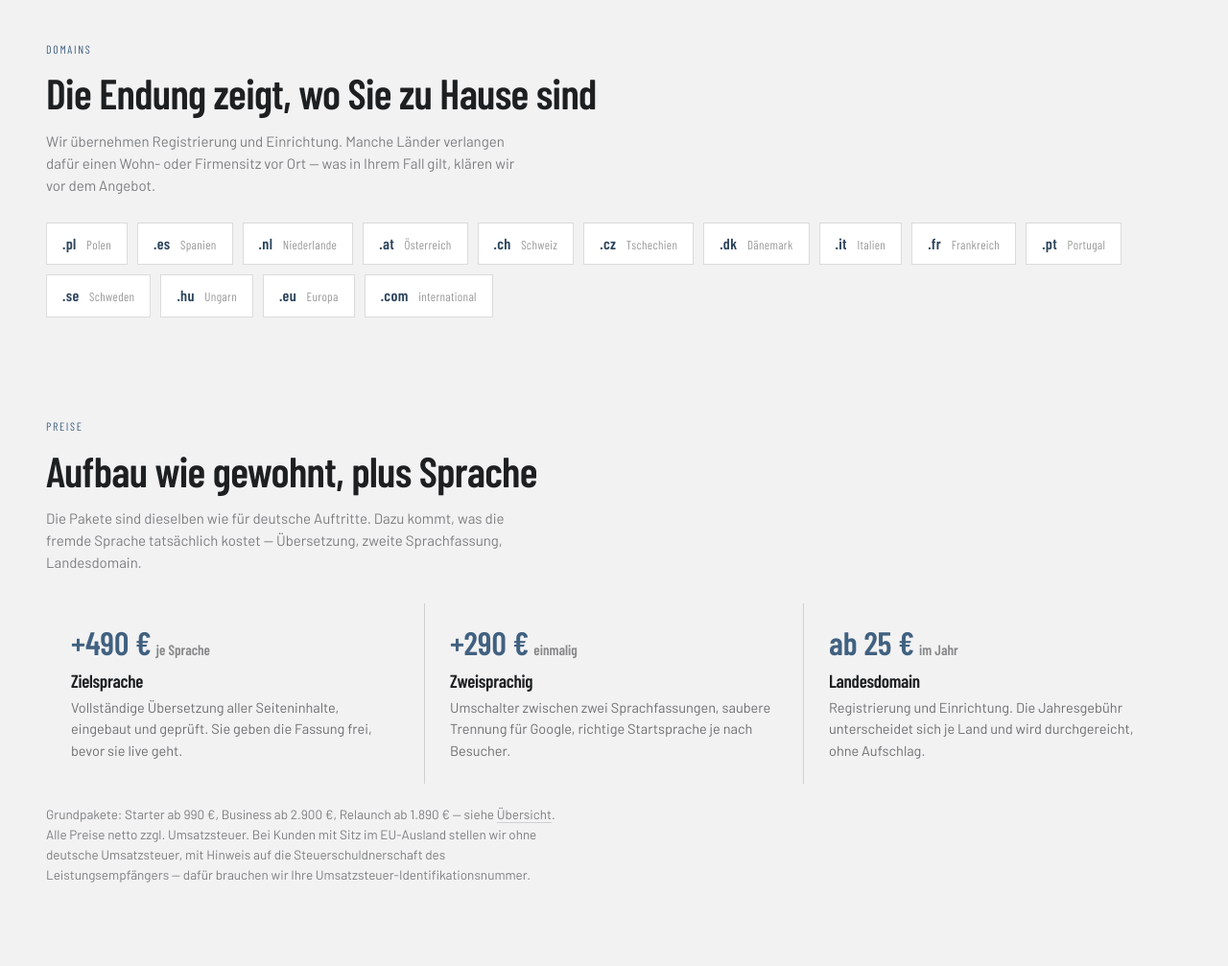
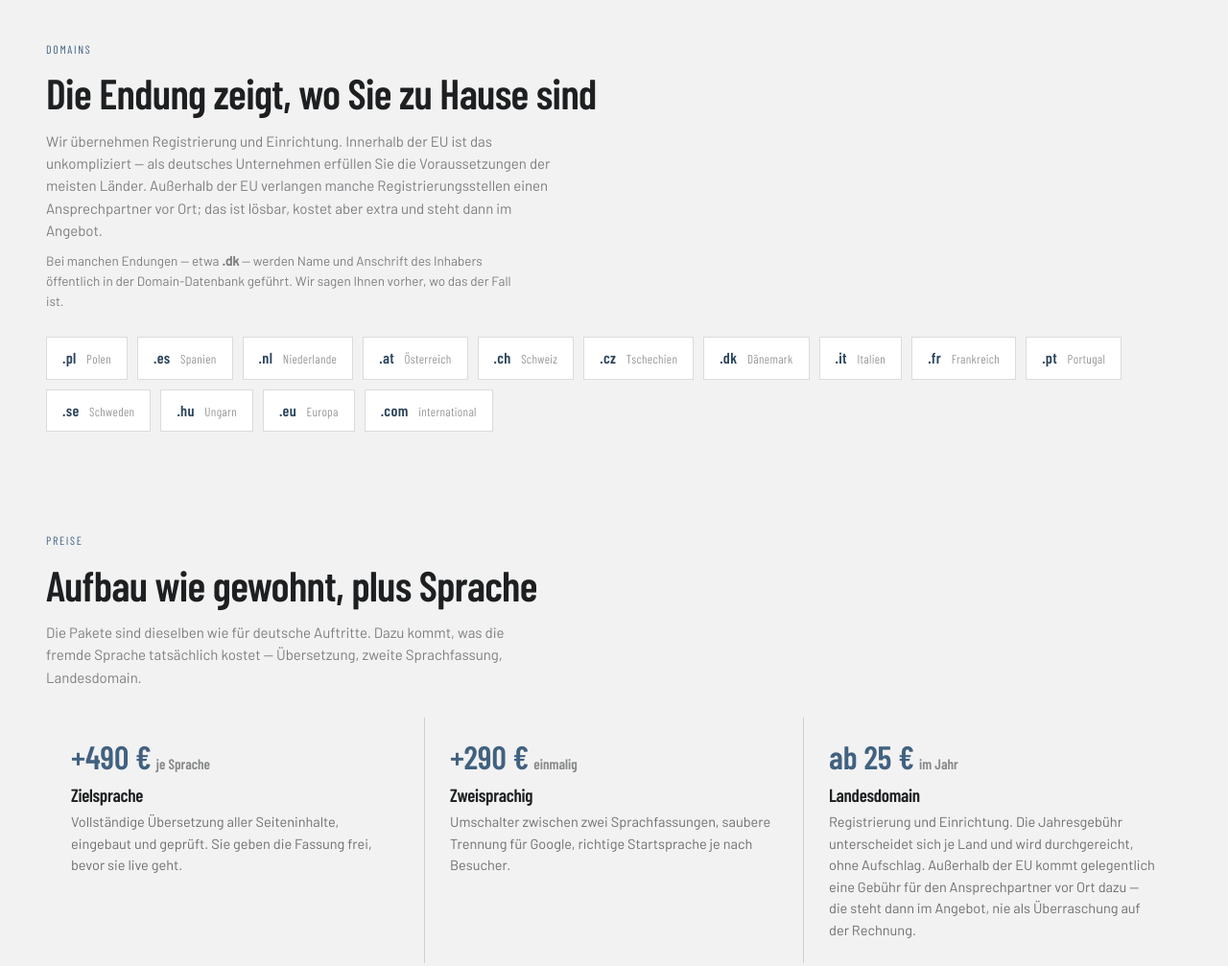
Before and after one commit to AeternusPublishing/digitalbau-nord, a plain HTML site: page international.html in a window 1280 px wide. Shown: the part 1880-2887 px from the top of the page at 96% size. Drawn offline with Linux system fonts and the light colour scheme.

Commit message:
Landingpage Ausland: Domain-Aussagen praezisiert
Aus der Recherche zwei Punkte eingearbeitet, die ein Angebot sonst sprengen:

1. WHOIS-Sichtbarkeit. Bei .dk werden Name und Anschrift auslaendischer
   Registranten NICHT anonymisiert — das steht oeffentlich. Wer eine Domain fuer
   einen Kunden registriert, muss das vorher wissen, nicht hinterher erklaeren.

2. Treuhandkosten. Innerhalb der EU unproblematisch (deutsche Ansaessigkeit
   genuegt, bei .fr/.it/.hu ist der Dienst kostenlos). Ausserhalb Europas
   dagegen erheblich: .no 112 EUR, .co.jp 268 EUR, .ad 673 EUR. Steht jetzt im
   Preisblock statt spaeter auf der Rechnung.

Belege als Kommentar in der Datei, damit sie bei der Finalisierung greifbar sind.
Enthaelt auch die Korrektur einer verbreiteten Falschangabe: .gr verlangt KEINE
Namensbindung an Firma oder Marke — die EETT-Verordnung 1110/6/2024 kennt in
Art. 7 Abs. 1 nur Zeitpriorita et. Mehrere Reseller behaupten das Gegenteil.

Bleibt Entwurf: noindex, nicht verlinkt.

Co-Authored-By: Claude Opus 4.8 <noreply@anthropic.com>

```diff
--- a/international.html
+++ b/international.html
@@ -210,7 +210,19 @@
 <section class="pad" style="padding-top:64px">
   <div class="kicker">Domains</div>
   <h2 class="h2">Die Endung zeigt, wo Sie zu Hause sind</h2>
-  <p class="muted" style="max-width:60ch;margin-top:14px">Wir übernehmen Registrierung und Einrichtung. Manche Länder verlangen dafür einen Wohn- oder Firmensitz vor Ort — was in Ihrem Fall gilt, klären wir vor dem Angebot.</p>
+  <p class="muted" style="max-width:64ch;margin-top:14px">Wir übernehmen Registrierung und Einrichtung. Innerhalb der EU ist das unkompliziert — als deutsches Unternehmen erfüllen Sie die Voraussetzungen der meisten Länder. Außerhalb der EU verlangen manche Registrierungsstellen einen Ansprechpartner vor Ort; das ist lösbar, kostet aber extra und steht dann im Angebot.</p>
+  <!-- Recherche 19.07.2026, für die Finalisierung:
+       .dk und .gr: keine Präsenzpflicht, weltweit registrierbar.
+       ACHTUNG .dk: WHOIS wird für ausländische Registranten NICHT anonymisiert —
+       Name und Anschrift stehen öffentlich. Seit 01.07.2026 nur noch 1 Jahr
+       Laufzeit und ausschließlich über einen Registrar.
+       .gr: 2 Jahre Laufzeit, First-come-first-served. Die verbreitete
+       Reseller-Behauptung, der Name müsse zur Firma passen, ist FALSCH
+       (EETT 1110/6/2024 Art. 7 Abs. 1 kennt nur Zeitpriorität).
+       Treuhanddienste: bei .fr/.it/.hu kostenlos (EU-Ansässigkeit genügt),
+       außerhalb Europas teuer — .no 112 €, .co.jp 268 €, .ad 673 €.
+       Für die volle Länderübersicht steht die Hauptrecherche noch aus. -->
+  <p class="muted" style="max-width:64ch;margin-top:10px;font-size:13.5px">Bei manchen Endungen — etwa <strong>.dk</strong> — werden Name und Anschrift des Inhabers öffentlich in der Domain-Datenbank geführt. Wir sagen Ihnen vorher, wo das der Fall ist.</p>
   <div class="laender">
     <span class="tld">.pl <span>Polen</span></span>
     <span class="tld">.es <span>Spanien</span></span>
@@ -247,7 +259,7 @@
     <div class="preis-zelle">
       <div class="p">ab 25 €<span>im Jahr</span></div>
       <h4>Landesdomain</h4>
-      <p>Registrierung und Einrichtung. Die Jahresgebühr unterscheidet sich je Land und wird durchgereicht, ohne Aufschlag.</p>
+      <p>Registrierung und Einrichtung. Die Jahresgebühr unterscheidet sich je Land und wird durchgereicht, ohne Aufschlag. Außerhalb der EU kommt gelegentlich eine Gebühr für den Ansprechpartner vor Ort dazu — die steht dann im Angebot, nie als Überraschung auf der Rechnung.</p>
     </div>
   </div>
   <p class="muted" style="font-size:13.5px;margin-top:22px;max-width:70ch">Grundpakete: Starter ab 990 €, Business ab 2.900 €, Relaunch ab 1.890 € — siehe <a href="index.html#preise" style="border-bottom:1px solid var(--divider)">Übersicht</a>. Alle Preise netto zzgl. Umsatzsteuer. Bei Kunden mit Sitz im EU-Ausland stellen wir ohne deutsche Umsatzsteuer, mit Hinweis auf die Steuerschuldnerschaft des Leistungsempfängers — dafür brauchen wir Ihre Umsatzsteuer-Identifikationsnummer.</p>
```
